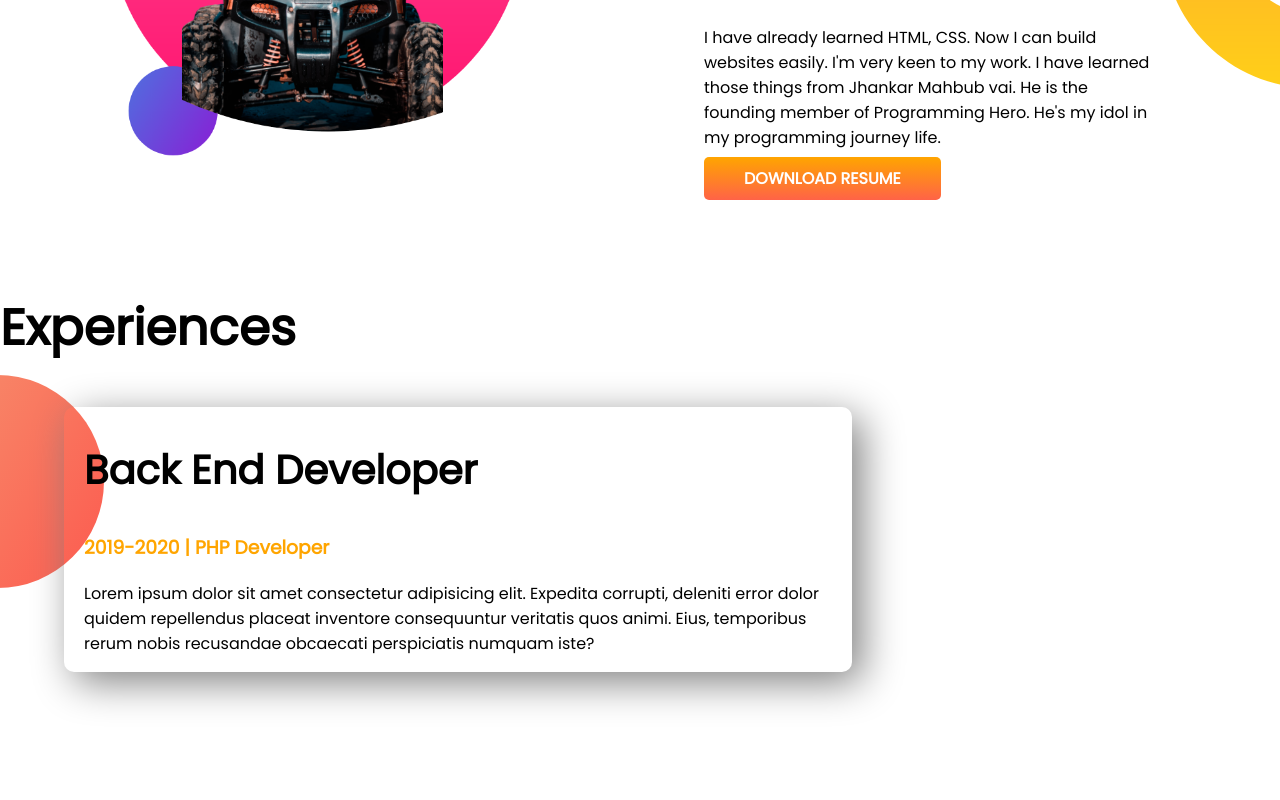
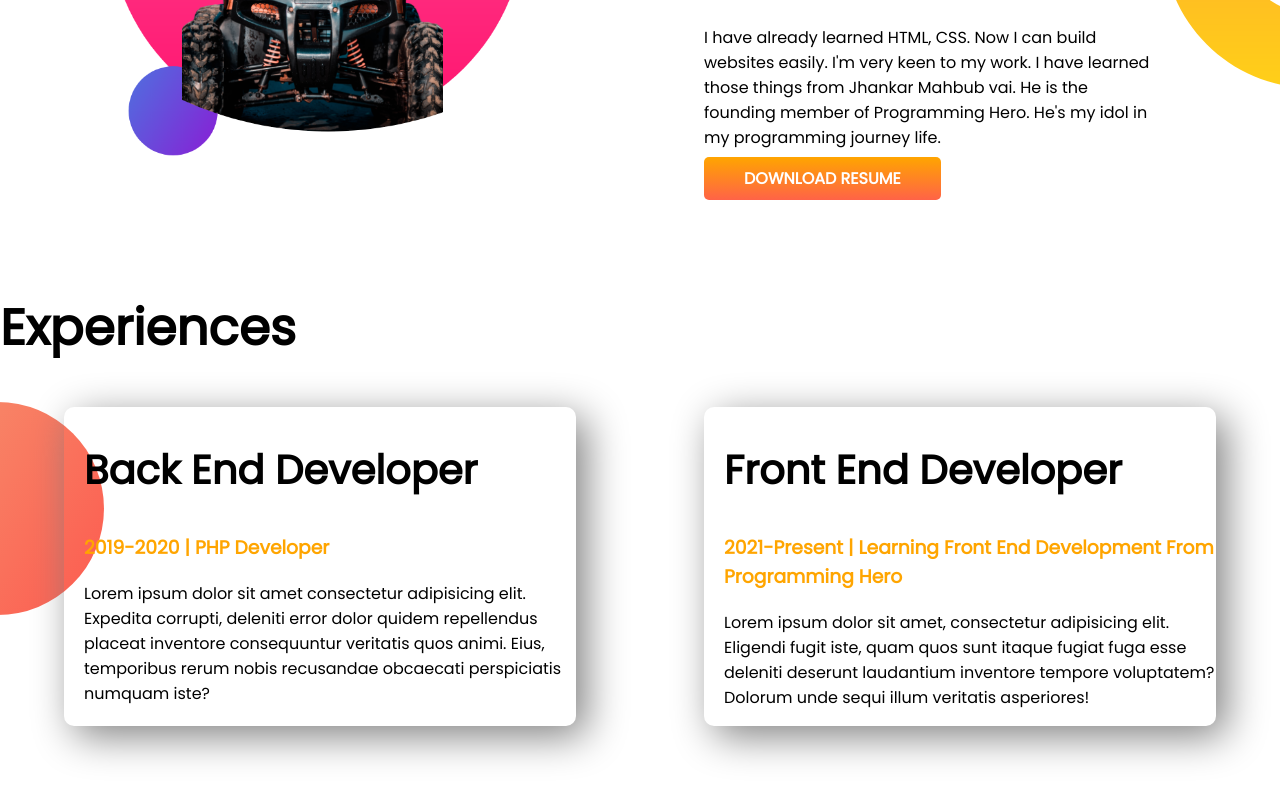
Before and after one commit to shadeshsaha/developer-portfolio, a plain HTML site: page index.html in a window 1280 px wide. Shown: the part 951-1751 px from the top of the page. Before the commit the page ends 1723 px from the top, so only its background shows below. Drawn offline with Linux system fonts and the light colour scheme.

Commit message:
Something Has Changed

```diff
--- a/index.html
+++ b/index.html
@@ -70,7 +70,13 @@
                     obcaecati perspiciatis numquam iste?</p>
             </div>
 
-
+            <div class="experience-item">
+                <h2>Front End Developer</h2>
+                <h3 class="orange-color">2021-Present | Learning Front End Development From Programming Hero</h3>
+                <p>Lorem ipsum dolor sit amet, consectetur adipisicing elit. Eligendi fugit iste, quam quos sunt itaque
+                    fugiat fuga esse deleniti deserunt laudantium inventore tempore voluptatem? Dolorum unde sequi illum
+                    veritatis asperiores!</p>
+            </div>
         </div>
     </section>
 
```
